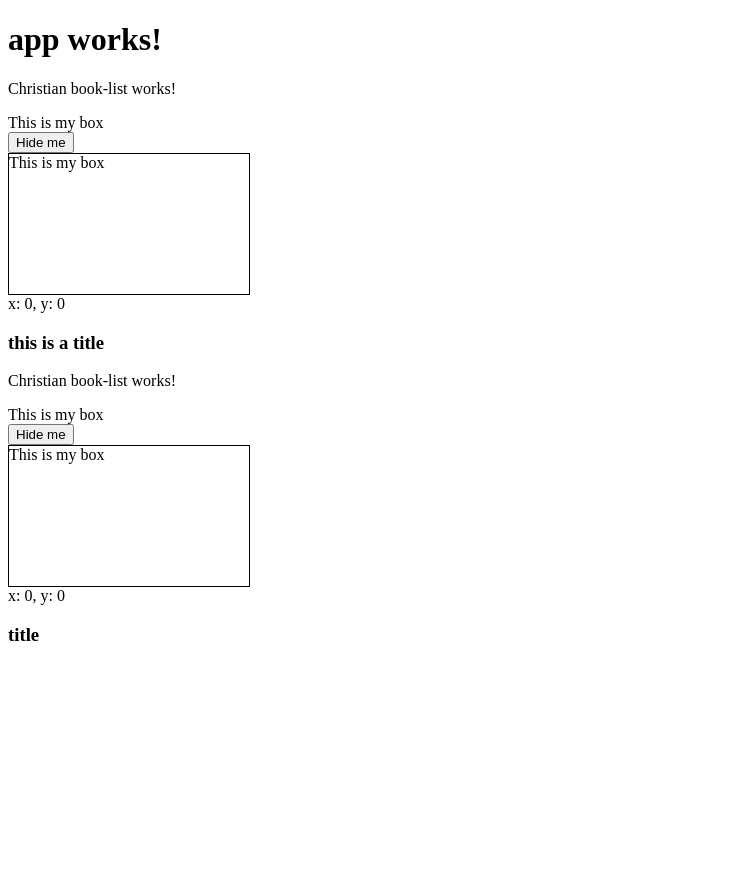
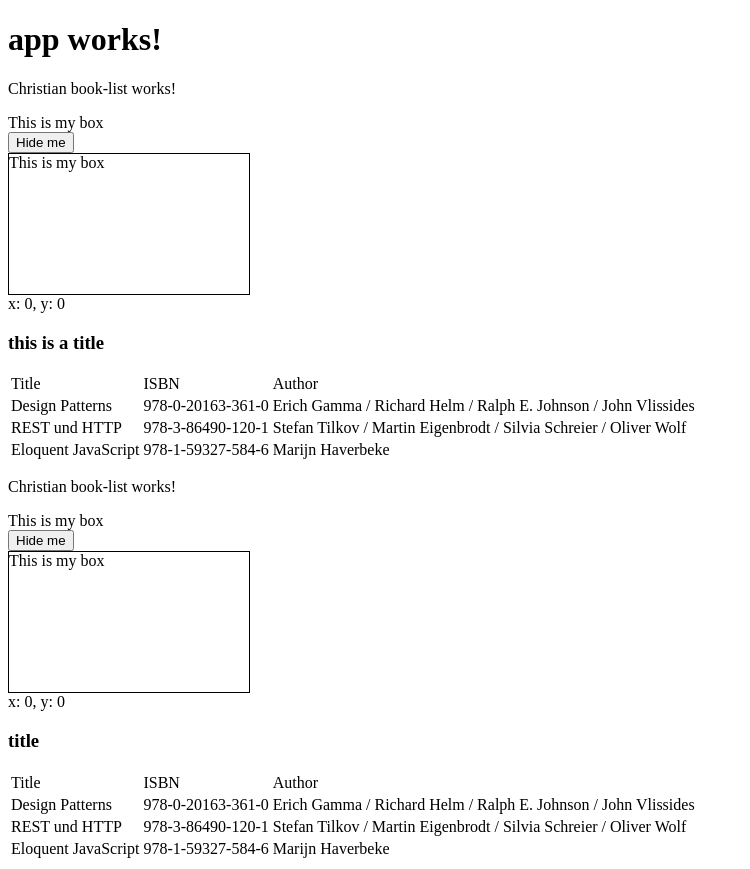
Before and after one commit to claboran/angular2-workshop, an Angular app: page / in a window 1280 px wide. Shown: the whole page, without its empty margins (0-750 px from the left). Before the commit the page ends 800 px from the top, so only its background shows below. Built offline with nearby package versions, Linux system fonts and the light colour scheme.

Commit message:
Übung 4 läuft

```diff
--- a/src/app/app.component.ts
+++ b/src/app/app.component.ts
@@ -9,6 +9,6 @@ export class AppComponent {
   title = 'app works!';
 
   handleTitleEvent(mouseEvent: MouseEvent): void {
-    console.log(`Event - X: ${mouseEvent.offsetX}, Y: ${mouseEvent.offsetY}, MouseKey: ${mouseEvent.buttons}`);
+    console.log(`Event - X: ${mouseEvent.offsetX}, Y: ${mouseEvent.offsetY}, MouseKey: ${mouseEvent.buttons }`);
   }
 }
--- a/src/app/book-list/book-list.component.html
+++ b/src/app/book-list/book-list.component.html
@@ -12,3 +12,17 @@
   x: {{x}}, y: {{y}}
 </div>
 <h3 (mousedown)="sendTitleClicked($event)">{{title}}</h3>
+
+<table>
+
+  <thead>
+    <td>Title</td>
+    <td>ISBN</td>
+    <td>Author</td>
+  </thead>
+    <tr *ngFor="let book of books">
+      <td>{{book.title}}</td>
+      <td>{{book.isbn}}</td>
+      <td>{{book.author}}</td>
+    </tr>
+</table>
--- a/src/app/book-list/book-list.component.ts
+++ b/src/app/book-list/book-list.component.ts
@@ -11,6 +11,12 @@ export class BookListComponent implements OnInit {
   y:              number;
   @Input() title: string;
   @Output() titleClicked = new EventEmitter<MouseEvent>();
+
+  books = [
+    {title: 'Design Patterns', isbn: '978-0-20163-361-0', author: 'Erich Gamma / Richard Helm / Ralph E. Johnson / John Vlissides'},
+    {title: 'REST und HTTP', isbn: '978-3-86490-120-1', author: 'Stefan Tilkov / Martin Eigenbrodt / Silvia Schreier / Oliver Wolf'},
+    {title: 'Eloquent JavaScript', isbn: '978-1-59327-584-6', author: 'Marijn Haverbeke'}
+  ];
 
   constructor() {
     this.name = 'Christian';
```
